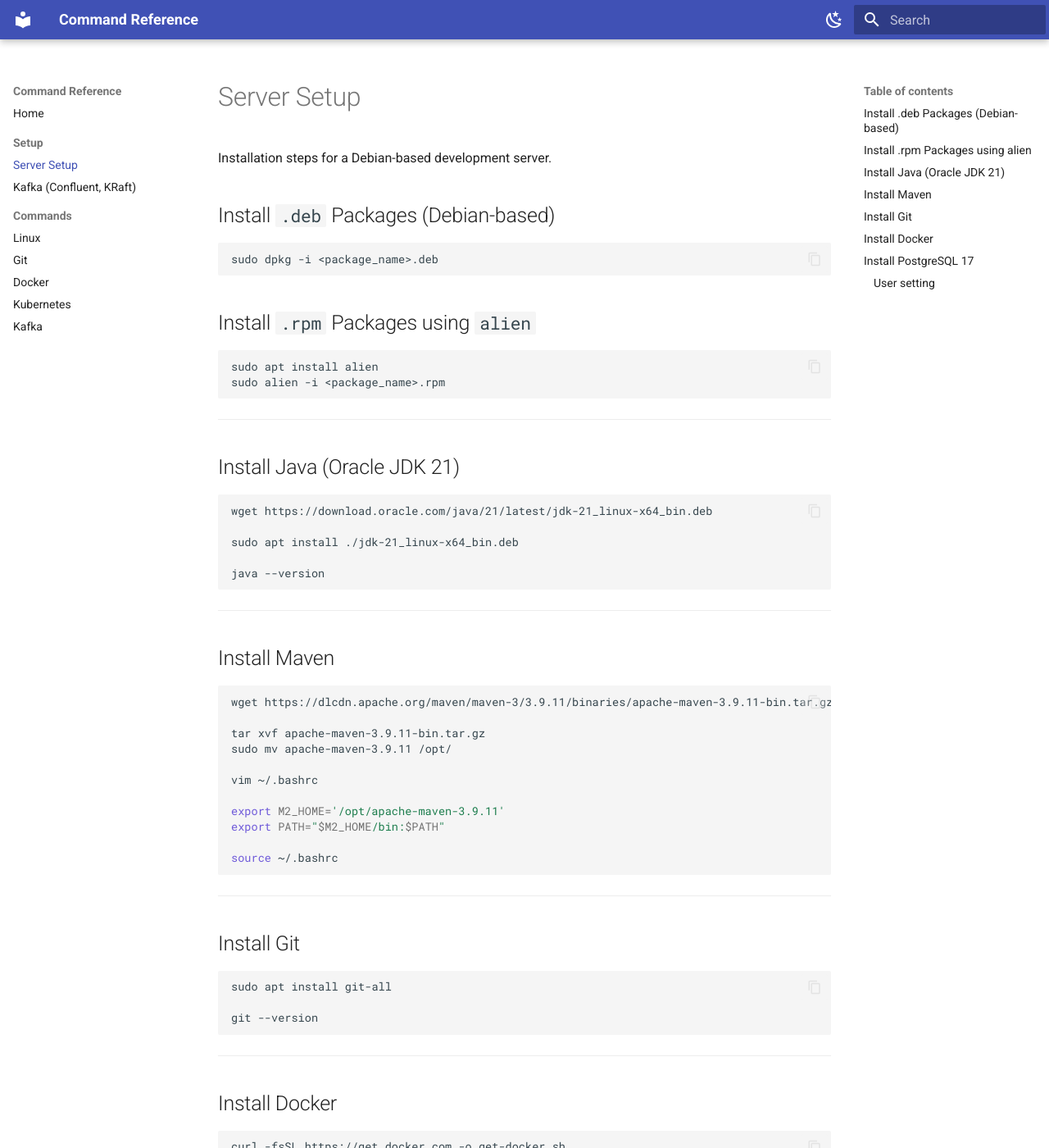
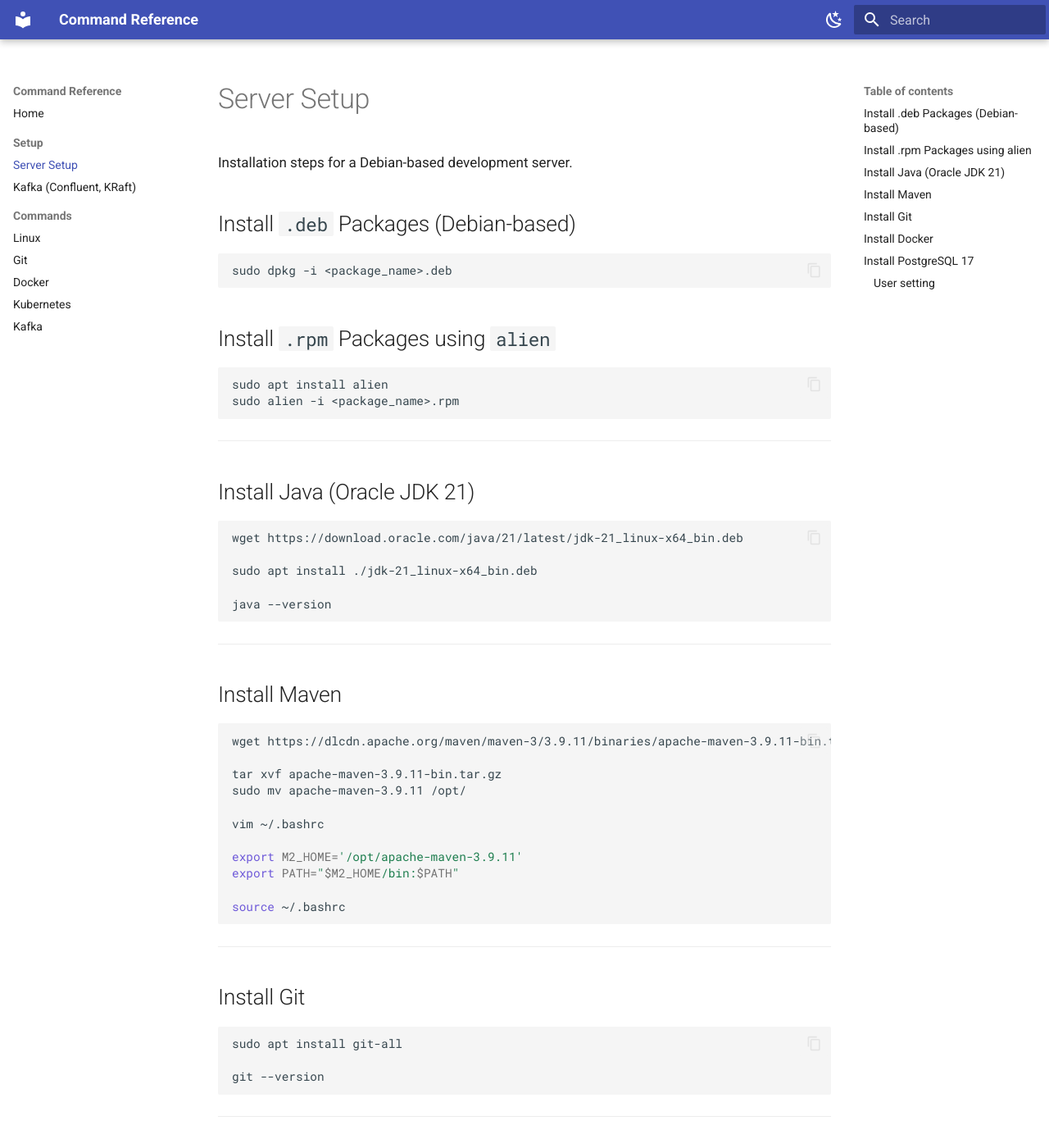
Before and after one commit to vatsan127/cmd, an MkDocs documentation site: the page built from docs/setup/server.md, in a window 1280 px wide and 1400 px high. Shown: the whole window at 82% size. Built offline with MkDocs 1.6.1 and Material for MkDocs 9.7.7, drawn with Linux system fonts in a browser that asks for light colours.

Commit message:
commit for restructuring

```diff
--- a/docs/stylesheets/extra.css
+++ b/docs/stylesheets/extra.css
@@ -18,3 +18,16 @@
 .md-typeset__table {
   width: 100%;
 }
+
+/* Slightly larger base font. Material sizes body text, headings, tables and
+   admonitions in rem relative to this, so they all scale together. Default is
+   .8rem (~16px); .85rem is ~17px. */
+.md-typeset {
+  font-size: .85rem;
+}
+
+/* Keep code blocks and inline code in step with the larger body text. */
+.md-typeset code,
+.md-typeset pre > code {
+  font-size: .85em;
+}
```
